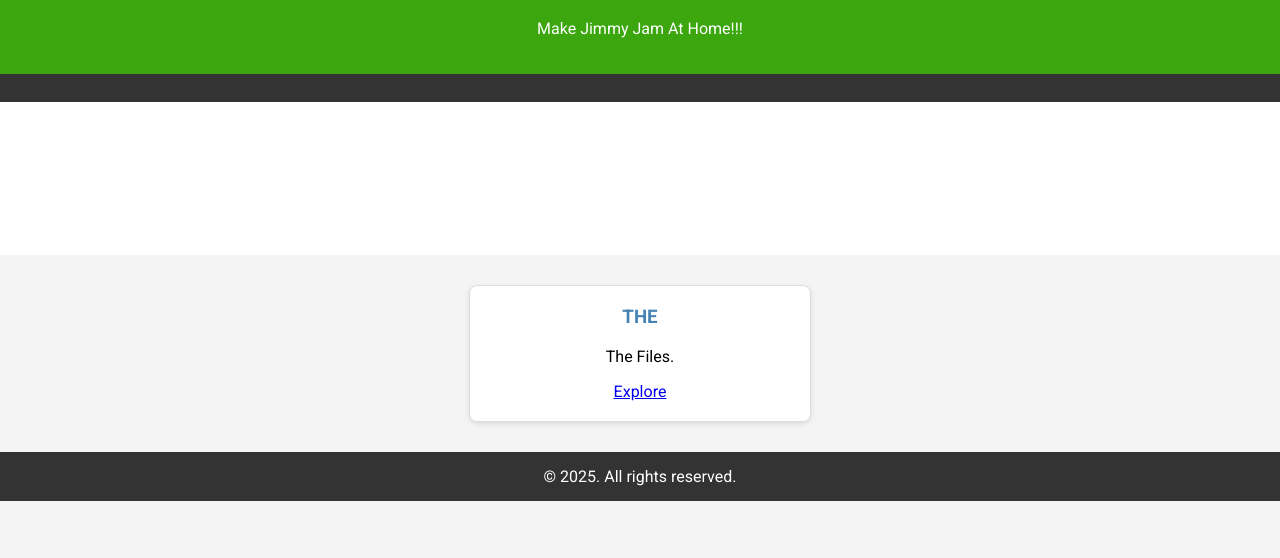
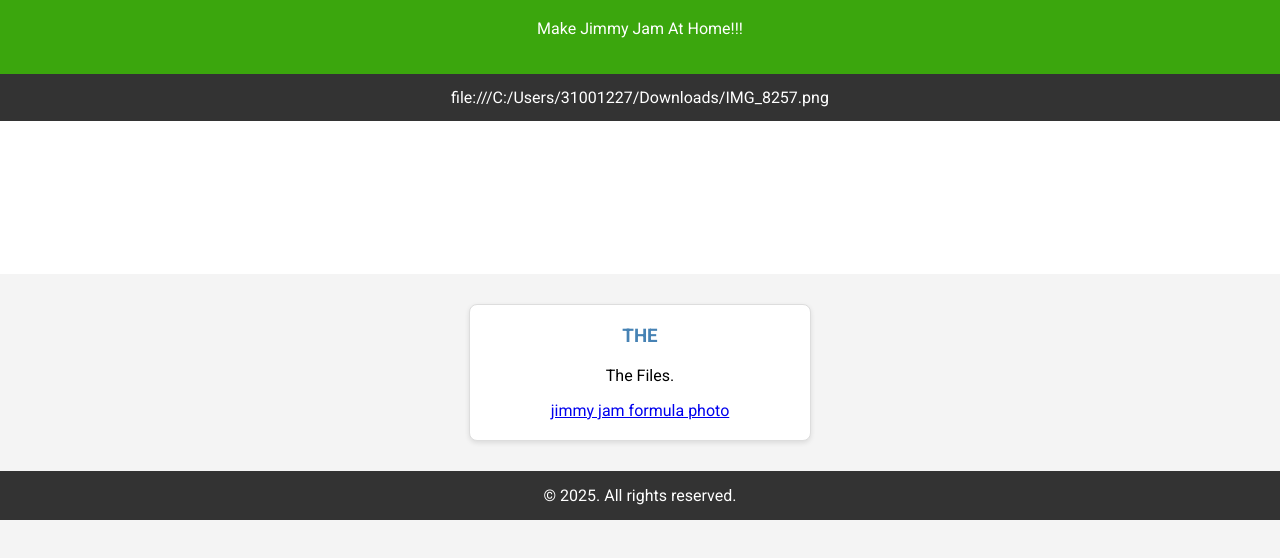
Before and after one commit to maindotpy2025/maindotpy2025.github.io, a plain HTML site: page index.html in a window 1280 px wide. Shown: the part 82-640 px from the top of the page. Drawn offline with Linux system fonts and the light colour scheme.

Commit message:
Update index.html

```diff
--- a/index.html
+++ b/index.html
@@ -103,7 +103,7 @@
 
     <nav>
         <a href="/"></a>
-        <a href="/files"></a>
+        <a href="/files">file:///C:/Users/31001227/Downloads/IMG_8257.png</a>
         <a href="/about"></a>
     </nav>
 
@@ -116,7 +116,7 @@
         <div class="card">
             <h3>THE </h3>
             <p>The Files.</p>
-            <a href="/files">Explore</a>
+            <a href="/files">jimmy jam formula photo</a>
         </div>
     </section>
 
```
